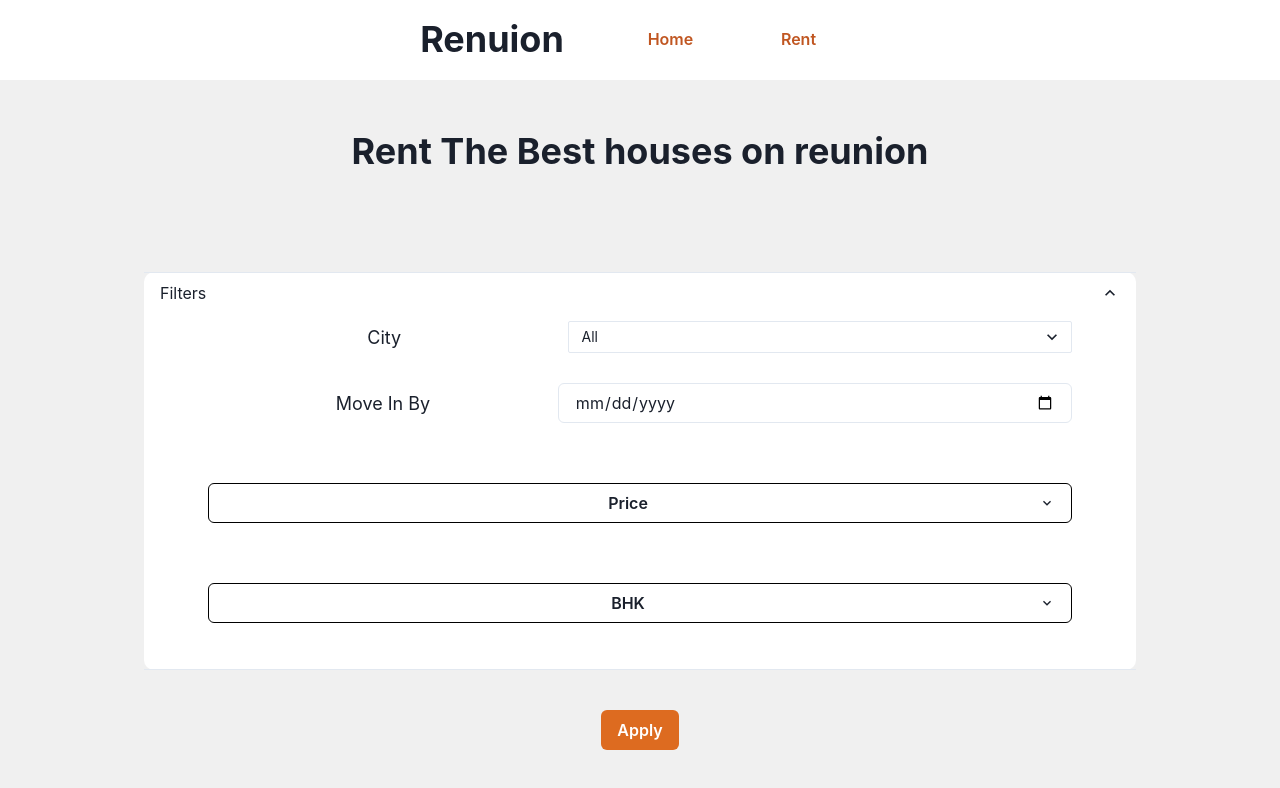
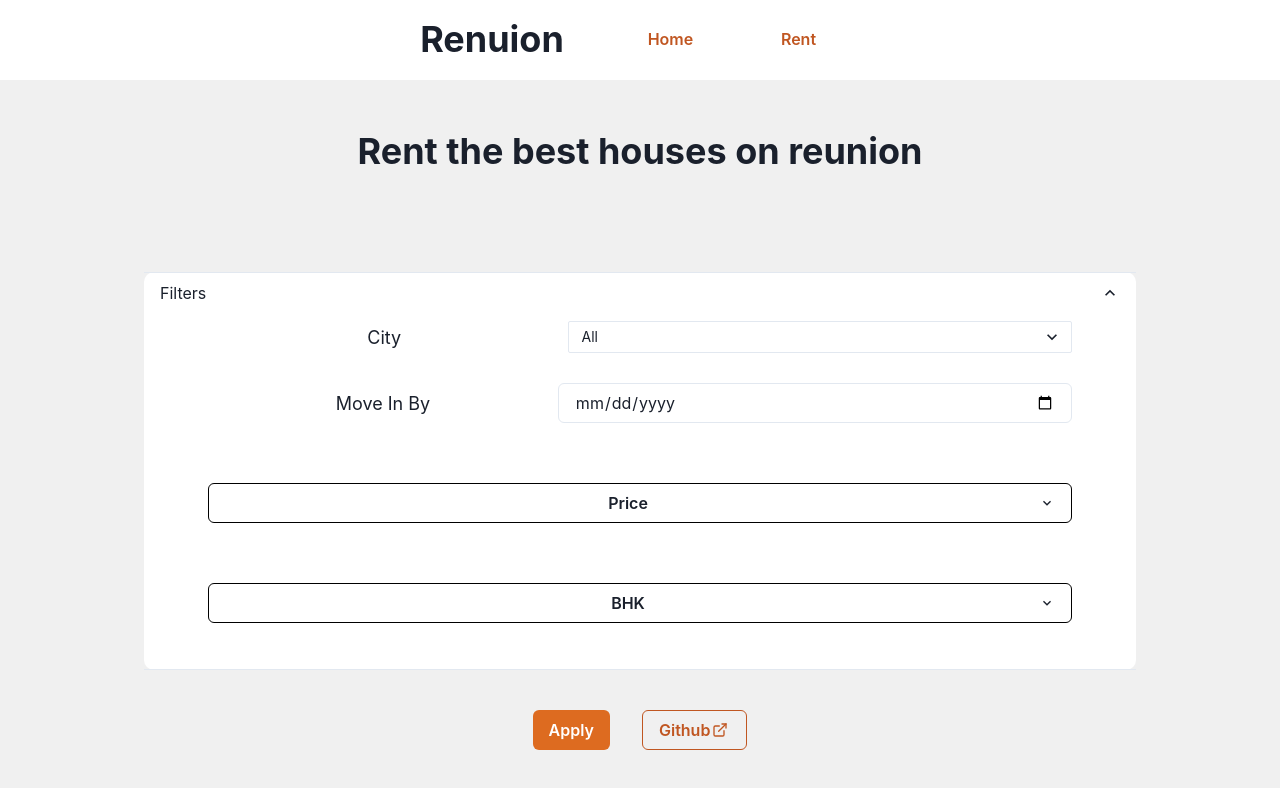
Before and after one commit to ParthParolekar/reunion-internship, a React (Create React App) app: page / in a window 1280 px wide. Shown: the top 788 px of the page. Built offline with nearby package versions, Linux system fonts and the light colour scheme.

Commit message:
add: github external link

```diff
--- a/src/pages/Home/Home.js
+++ b/src/pages/Home/Home.js
@@ -1,4 +1,5 @@
-import { Box, Button, Center, Heading } from "@chakra-ui/react";
+import { ExternalLinkIcon } from "@chakra-ui/icons";
+import { Box, Button, Center, Heading, Link } from "@chakra-ui/react";
 import React from "react";
 import { useNavigate } from "react-router-dom";
 import { Filters } from "../../components";
@@ -14,18 +15,32 @@ const Home = () => {
       justifyContent="space-around"
     >
       <Box>
-        <Heading>Rent The Best houses on reunion</Heading>
+        <Heading>Rent the best houses on reunion</Heading>
       </Box>
       <Box width="100%">
         <Filters onHomePage={true} />
         <Button
-          vaiant="solid"
+          variant="solid"
           colorScheme="orange"
           ml="auto"
+          mr="4"
           onClick={() => navigate("/rent")}
         >
           Apply
         </Button>
+        <Link
+          href="https://github.com/ParthParolekar/reunion-internship"
+          isExternal
+        >
+          <Button
+            variant="outline"
+            colorScheme="orange"
+            ml="4"
+            onClick={() => navigate("/rent")}
+          >
+            Github <ExternalLinkIcon mx="2px" />
+          </Button>
+        </Link>
       </Box>
     </Center>
   );
```
